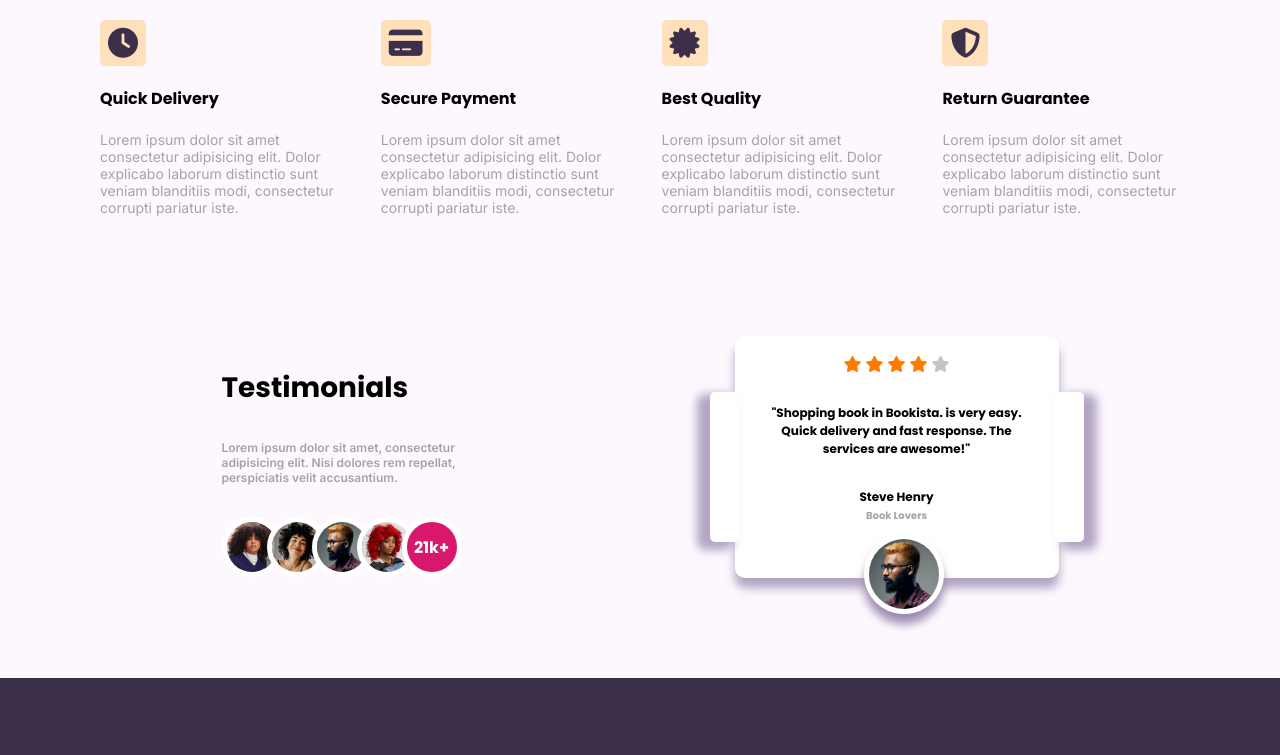
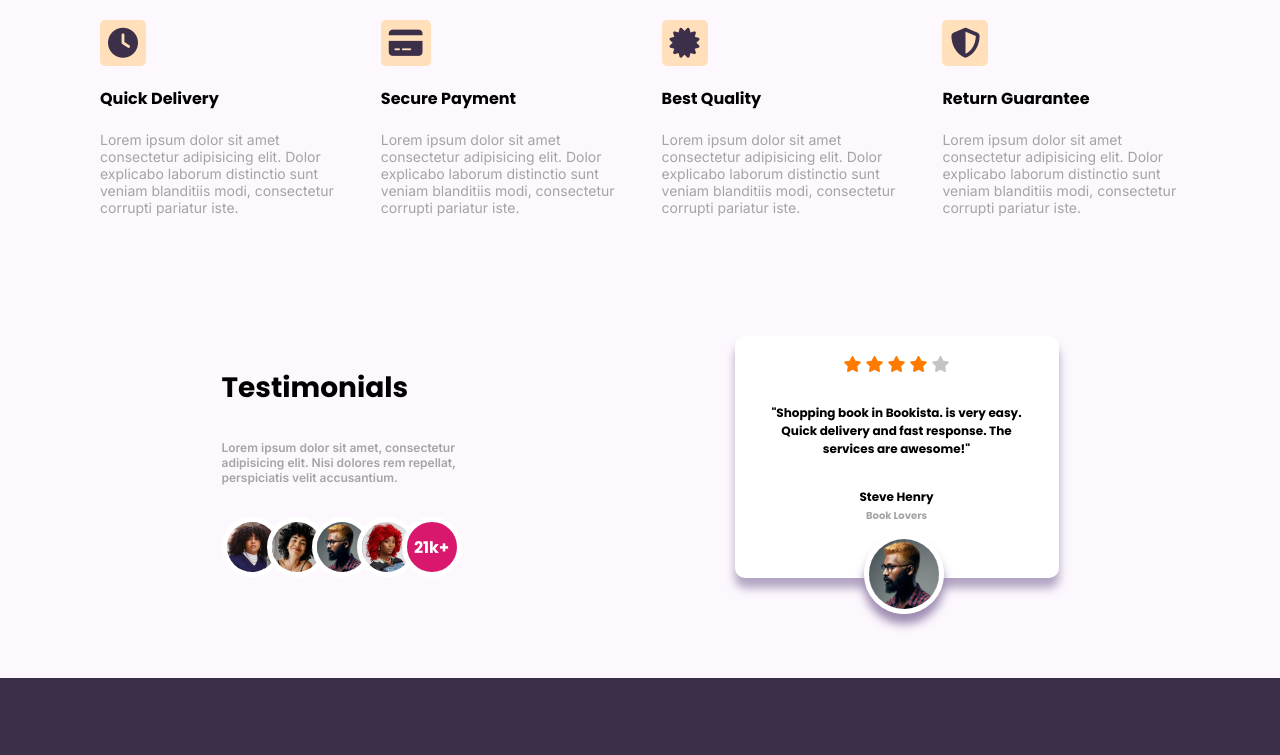
Before and after one commit to lbsubash/bookista, a plain HTML site: page index.html in a window 1280 px wide. Shown: the top 755 px of the page. Drawn offline with Linux system fonts and the light colour scheme.

Commit message:
testimonial__right::before --> need to debug

```diff
--- a/assets/scss/_testimonial.scss
+++ b/assets/scss/_testimonial.scss
@@ -1,5 +1,4 @@
 .testimonial {
-  position: relative;
   padding-inline: $p-desktop;
   background-color: $clr-pri-bg-light;
   display: flex;
@@ -37,26 +36,23 @@
     justify-content: center;
     border-radius: 10px;
     box-shadow: 0px 10px 10px rgba($color: $clr-pri-subtle, $alpha: 0.7);
-    z-index: 1;
   }
-
-  &__right::after,
+  //
+  //
+  // ? Why this is not working?
+  // ? need to debug this
+  //
   &__right::before {
+    position: absolute;
     content: "";
-    position: absolute;
-    right: -25px;
-    width: 30px;
-    height: 150px;
+    top: 0;
+    left: -10%;
+    width: 120%;
+    height: 70%;
     border-radius: 5px;
     z-index: -1;
     background-color: $clr-white;
-    box-shadow: 10px 5px 10px 3px rgba($color: $clr-pri-subtle, $alpha: 0.7);
-  }
-
-  &__right::before {
-    left: -25px;
-    width: 30px;
-    box-shadow: -10px 5px 10px 3px rgba($color: $clr-pri-subtle, $alpha: 0.7);
+    box-shadow: 0px 5px 10px 3px rgba($color: $clr-pri-subtle, $alpha: 0.7);
   }
 
   &__user-text {
--- a/assets/scss/style.scss
+++ b/assets/scss/style.scss
@@ -1,6 +1,6 @@
 @use "variables" as *;
+@import "resets";
 @import "reused_styles";
-@import "resets";
 @import "advantages";
 @import "testimonial";
 @import "subscribe";
```
Also changed, not shown: index.html (+1 -0 lines), assets/css/style.css, 1 other file.
